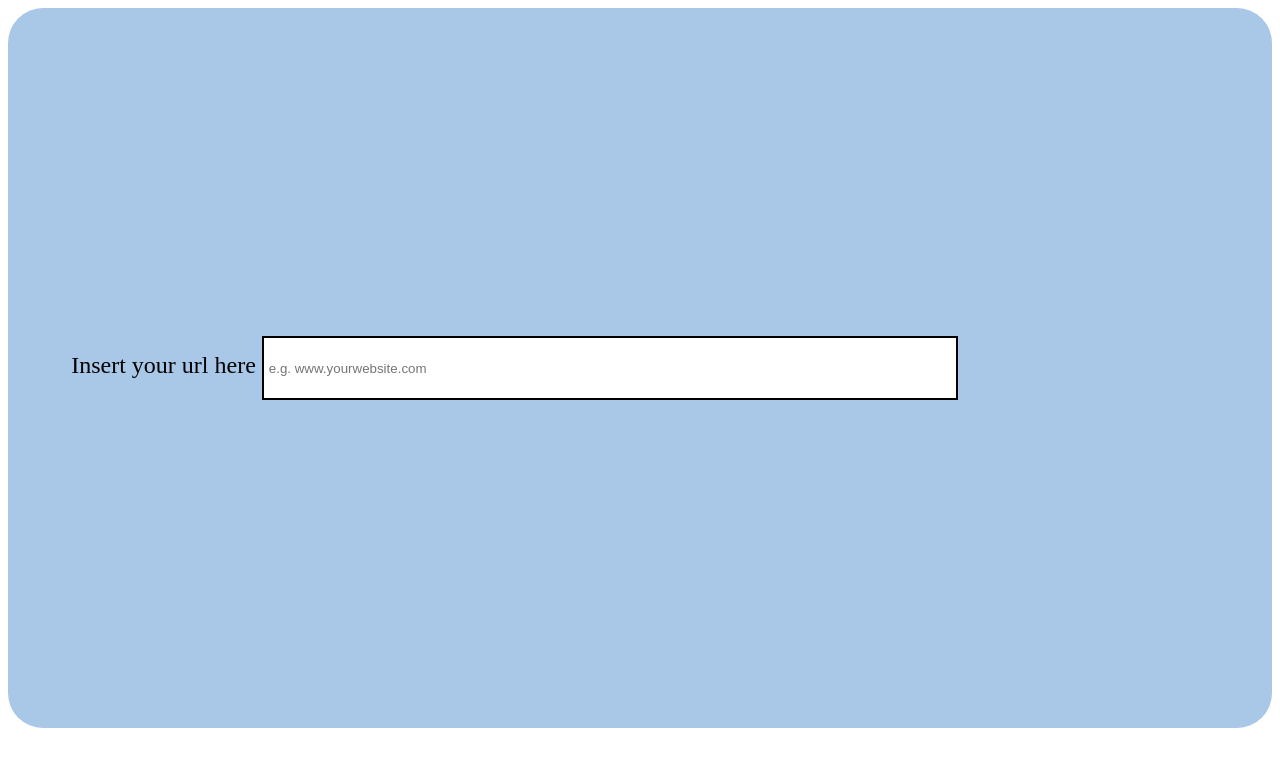
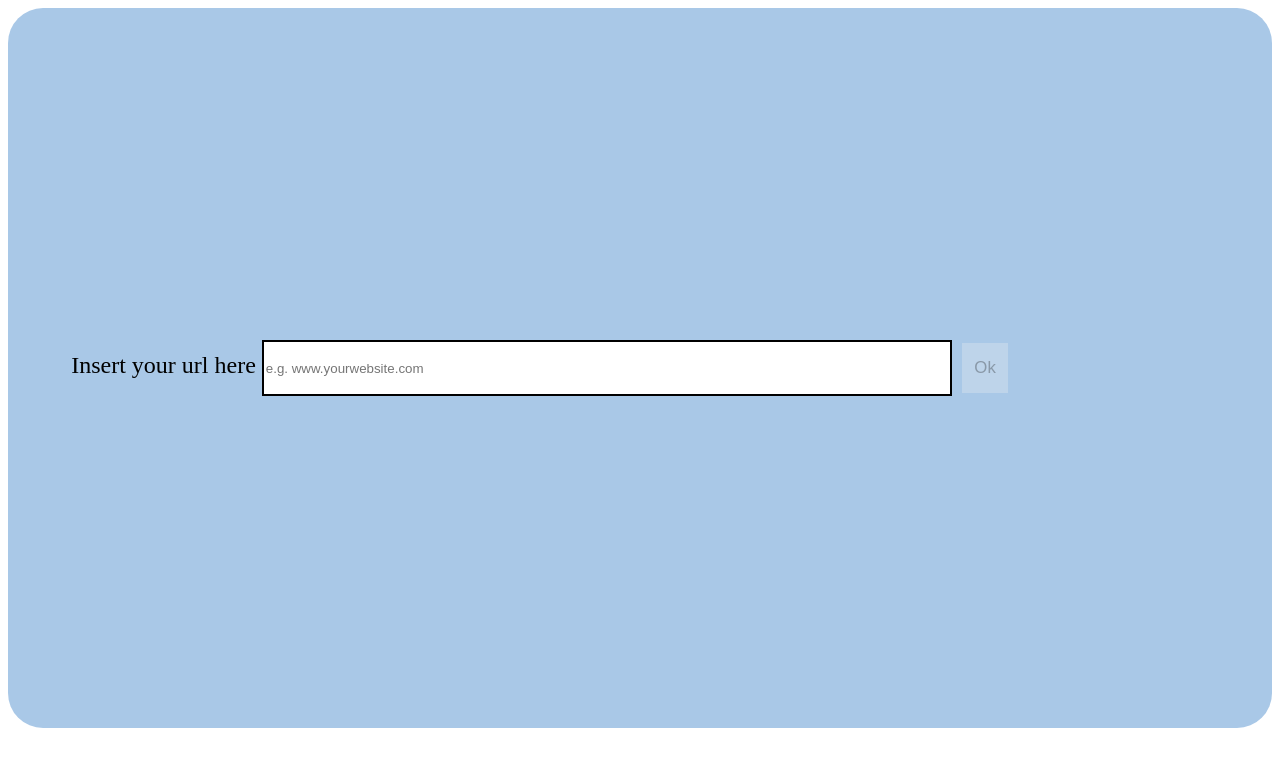
Before and after one commit to NickUseGitHub/shorten-url, a React app: page / in a window 1280 px wide. Shown: the top 766 px of the page. Built offline with nearby package versions, Linux system fonts and the light colour scheme; the HTML template or start-up script is replaced by a standard one.

Commit message:
[master] adjust BoxInput styled

```diff
--- a/src/app/BoxInput.js
+++ b/src/app/BoxInput.js
@@ -18,6 +18,7 @@ async function getShortentUrl(url) {
 
 function BoxInput({ className, setUrlResult }) {
   const [urlForShorten, setUrlForShorten] = useState('')
+  const isDisableSubmit = !!urlForShorten === false
 
   function handleOnChange(event) {
     event.preventDefault()
@@ -49,6 +50,9 @@ function BoxInput({ className, setUrlResult }) {
         placeholder="e.g. www.yourwebsite.com"
         onChange={handleOnChange}
       />
+      <button type="submit" disabled={isDisableSubmit}>
+        Ok
+      </button>
     </form>
   )
 }
@@ -57,13 +61,17 @@ export default styled(BoxInput)`
   width: 90%;
   font-size: 1.5em;
 
-  span {
+  button {
+    height: 50px;
+    padding: 5px 10px;
+    font-size: 0.7em;
+    margin-left: 10px;
+    border: 2px solid transparent;
   }
 
   input {
     height: 50px;
     width: 60%;
-    padding: 5px;
 
     border: radius: 5%;
     border: 2px solid black;
```
